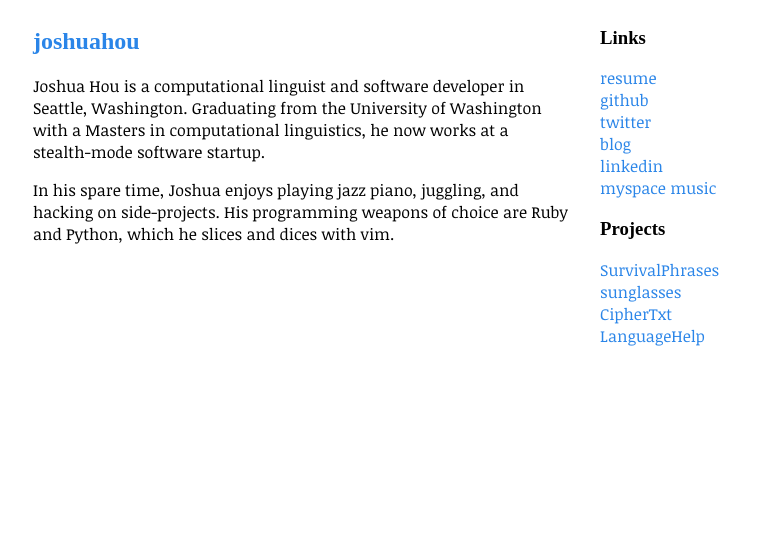
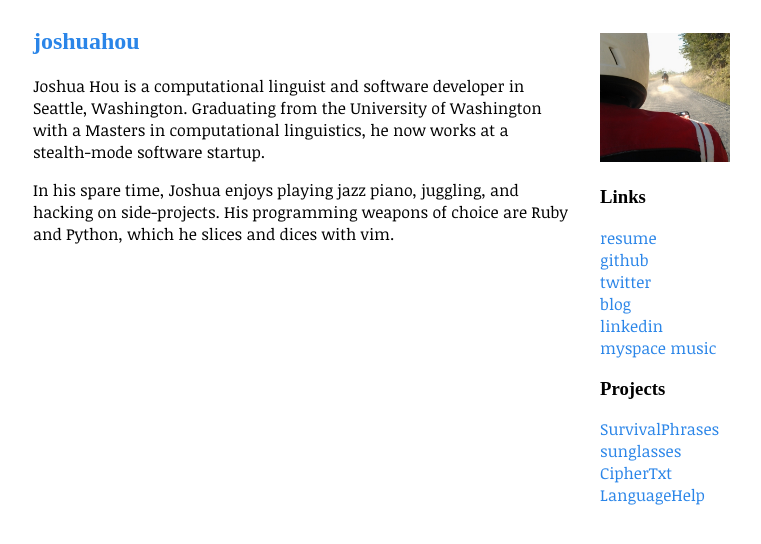
Before and after one commit to jshou/jshou.github.com, a Jekyll site: the page built from index.md, in a window 1280 px wide. Shown: the top 544 px of the page, without its empty margins (245-1006 px from the left). Built offline with Jekyll 4.4.1, drawn with Linux system fonts in a browser that asks for light colours; some web fonts are replaced; Markdown is read by kramdown in place of the engine named in the settings.

Commit message:
add profile picture

```diff
--- a/_includes/links.html
+++ b/_includes/links.html
@@ -1,3 +1,4 @@
+<img src="images/profile.jpg"/>
 <h3>Links</h3>
 <ul>
     <li><a href="resume.html">resume</a></li>
--- a/stylesheets/style.css
+++ b/stylesheets/style.css
@@ -4,6 +4,11 @@ body {
 
 h1, h2, h3, h4, h5, h6 {
     font-family: Belleza, serif;
+}
+
+img {
+    width: 130px;
+    margin-top: 25px;
 }
 
 ul, li {
```
Also changed, not shown: images/profile.jpg (added).
